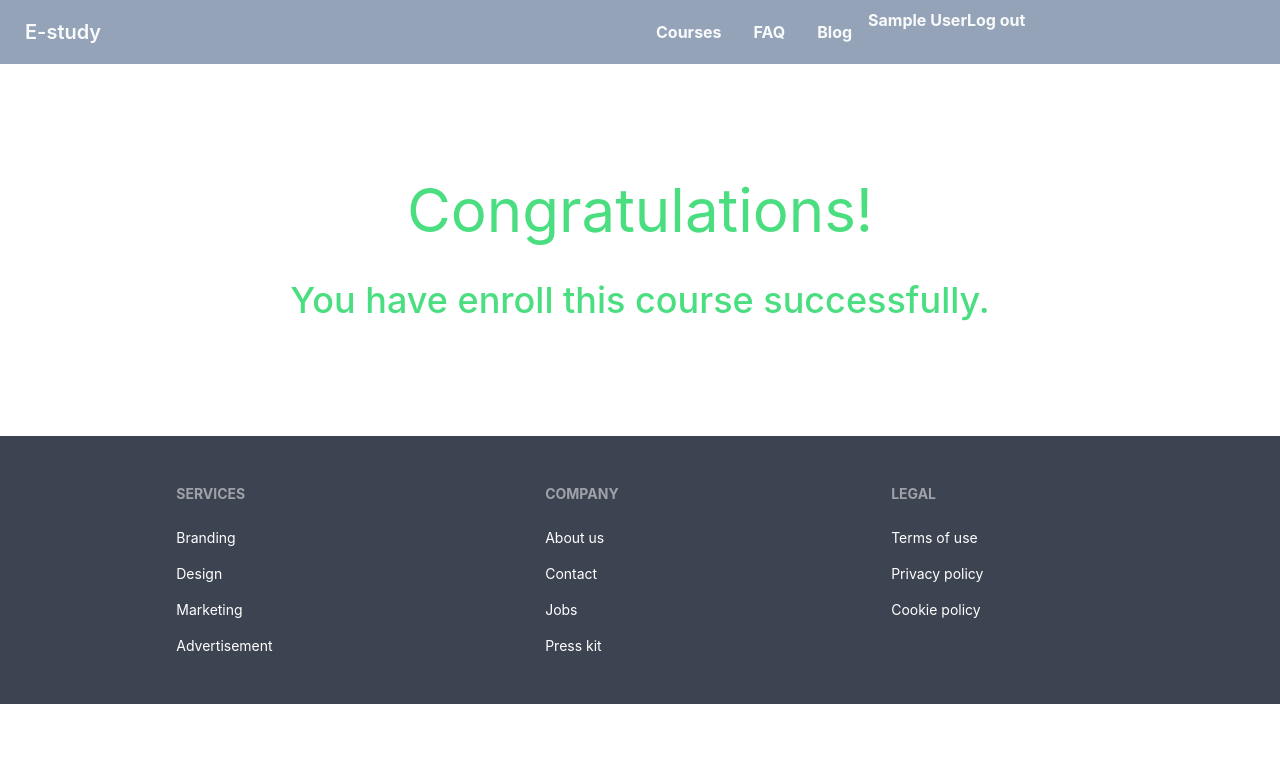
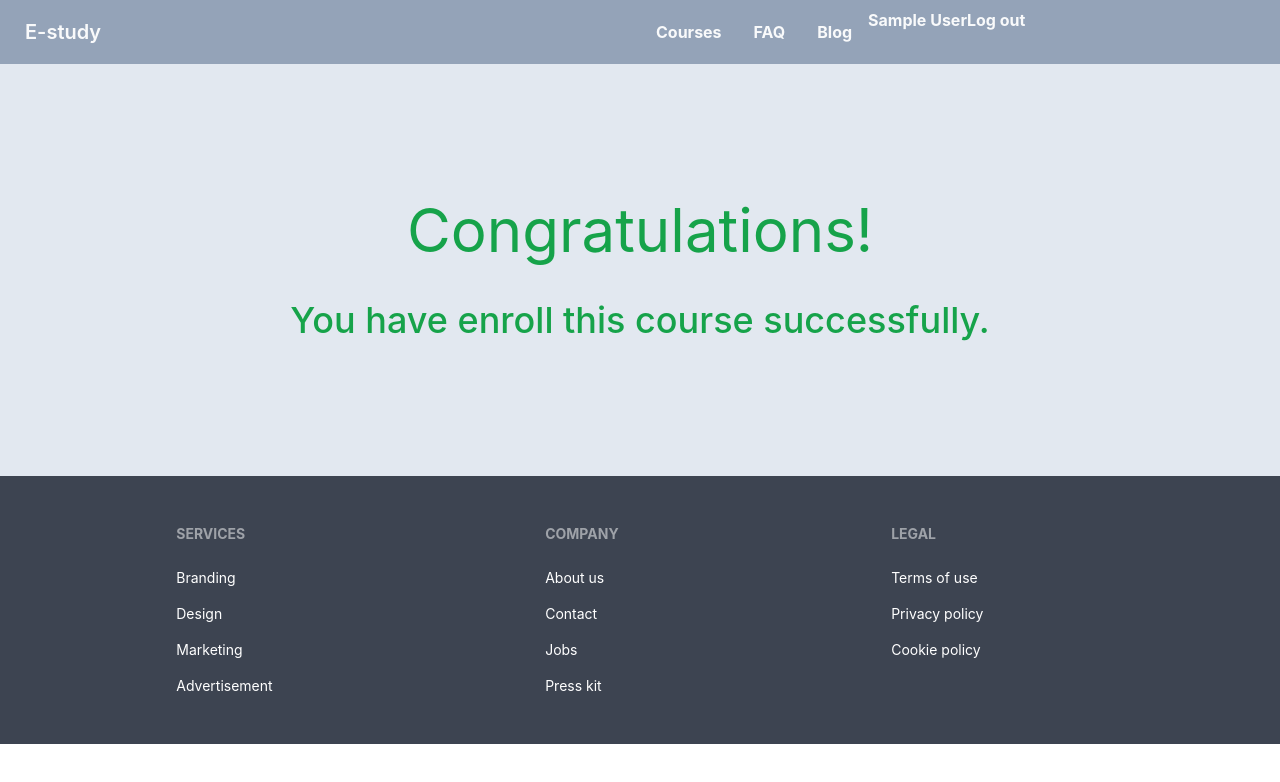
Before and after one commit to etikona/e-study, a React (Create React App) app: page /checkout in a window 1280 px wide. Shown: the top 782 px of the page. Built offline with nearby package versions, Linux system fonts and the light colour scheme; no server answers; sample sign-in values are in the browser's storage.

Commit message:
set background color

```diff
--- a/package.json
+++ b/package.json
@@ -3,6 +3,7 @@
   "version": "0.1.0",
   "private": true,
   "dependencies": {
+    "@heroicons/react": "^2.0.12",
     "@testing-library/jest-dom": "^5.16.5",
     "@testing-library/react": "^13.4.0",
     "@testing-library/user-event": "^13.5.0",
--- a/src/Pages/Checkout.js
+++ b/src/Pages/Checkout.js
@@ -2,10 +2,12 @@ import React from 'react';
 
 const Checkout = () => {
     return (
-        <div className='m-24'>
-            <h2 className='text-6xl p-5 font-semibold sm:font-normal text-green-400'>Congratulations!</h2>
-            <p className='text-4xl p-5 font-medium text-green-400'>You have enroll this course successfully.</p>
+      <div className='bg-slate-200 p-5'>
+          <div className='m-24 '>
+            <h2 className='text-6xl p-5 font-semibold sm:font-normal text-green-600'>Congratulations!</h2>
+            <p className='text-4xl p-5 font-medium text-green-600'>You have enroll this course successfully.</p>
         </div>
+      </div>
     );
 };
 
--- a/src/Pages/Courses.js
+++ b/src/Pages/Courses.js
@@ -1,5 +1,5 @@
 import React from 'react';
-import { Link, NavLink, useLoaderData } from 'react-router-dom';
+import { Link,  useLoaderData } from 'react-router-dom';
 import './Courses.css';
 const Courses = () => {
     const courses = useLoaderData();
--- a/src/Pages/Login.js
+++ b/src/Pages/Login.js
@@ -62,7 +62,8 @@ const Login = () => {
     }
 
     return (
-        <div className='form-container'>
+       <div className='bg-slate-200 p-5'>
+         <div className='form-container bg-slate-200'>
             <h3 className='form-title'>Login</h3>
             <form onSubmit={handleSubmit}>
                 <div className="form-control">
@@ -80,6 +81,7 @@ const Login = () => {
             <p className='err-text'>{error}</p>
             <p><Link to='/register' className='blue-300'>create a new account</Link></p>
         </div>
+       </div>
     );
 };
 
--- a/src/Pages/Signin.js
+++ b/src/Pages/Signin.js
@@ -51,7 +51,8 @@ const Signin = () => {
         .catch(err => console.error(err))
     }
     return (
-        <div className='form-container'>
+    <div className='bg-slate-200 p-5'>
+            <div className='form-container bg-slate-200'>
         <h3 className='form-title'>Sign In</h3>
         <form onSubmit={handleSubmit}>
         <div className="form-control">
@@ -79,6 +80,7 @@ const Signin = () => {
         <p className='err-text'>{error}</p>
         <p>All ready have an account?<Link to='/login'>Login</Link></p>
     </div>
+    </div>
     );
 };
 
```
Also changed, not shown: 1 other file (tests, documents, lock files or other folders).
